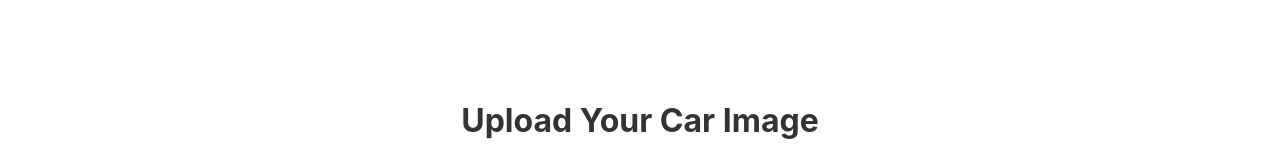
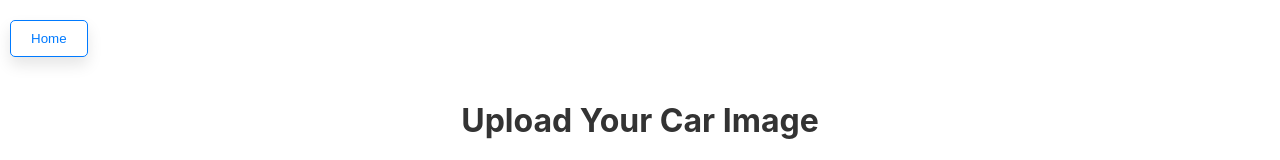
Before and after one commit to Bulalu/pimp-UI, a React (Create React App) app: page /upload in a window 1280 px wide. Shown: the top 160 px of the page. Built offline with nearby package versions, Linux system fonts and the light colour scheme.

Commit message:
added home button 👍

```diff
--- a/src/components/ImageUploadPage.js
+++ b/src/components/ImageUploadPage.js
@@ -1,6 +1,7 @@
 import React, { useState, useCallback } from 'react';
 import { useDropzone } from 'react-dropzone';
 import { CompareSlider } from './CompareSlider';
+import { useNavigate } from 'react-router-dom';
 
 const style = {
     fontFamily: '-apple-system, BlinkMacSystemFont, Segoe UI, Roboto, Oxygen, Ubuntu, Cantarell, Open Sans, Helvetica Neue, sans-serif',
@@ -35,6 +36,19 @@ const style = {
         marginTop: '10px',
         boxShadow: '0px 8px 15px rgba(0, 0, 0, 0.1)'
     },
+    homeButton: {
+        backgroundColor: 'transparent',
+        color: '#007AFF',
+        border: '1px solid #007AFF',
+        padding: '10px 20px',
+        borderRadius: '5px',
+        cursor: 'pointer',
+        marginTop: '10px',
+        boxShadow: '0px 8px 15px rgba(0, 0, 0, 0.1)',
+        position: 'absolute',
+        top: '10px',
+        left: '10px'
+    },
     image: {
         maxWidth: '100%',
         height: 'auto',
@@ -62,7 +76,7 @@ const ImageUploadPage = () => {
     const [error, setError] = useState(null);
     const [prompt, setPrompt] = useState('');
     const [styleOption, setStyleOption] = useState('');
-
+    const navigate = useNavigate();
       const onDrop = useCallback((acceptedFiles) => {
         const file = acceptedFiles[0];
         setFile(file);
@@ -70,6 +84,10 @@ const ImageUploadPage = () => {
         const fileUrl = URL.createObjectURL(file);
         setOriginalImageUrl(fileUrl);
     }, []);
+
+    const navigateToUpload = () => {
+        navigate('/');
+    };
 
     console.log("file",file)
 
@@ -119,6 +137,7 @@ const ImageUploadPage = () => {
 
     return (
         <div style={style}>
+            <button style={style.homeButton} onClick={() => navigateToUpload()}>Home</button>
             <h1>Upload Your Car Image</h1>
             <input
                 type="text"
```
Also changed, not shown: src/App.css (+17 -1 lines).
